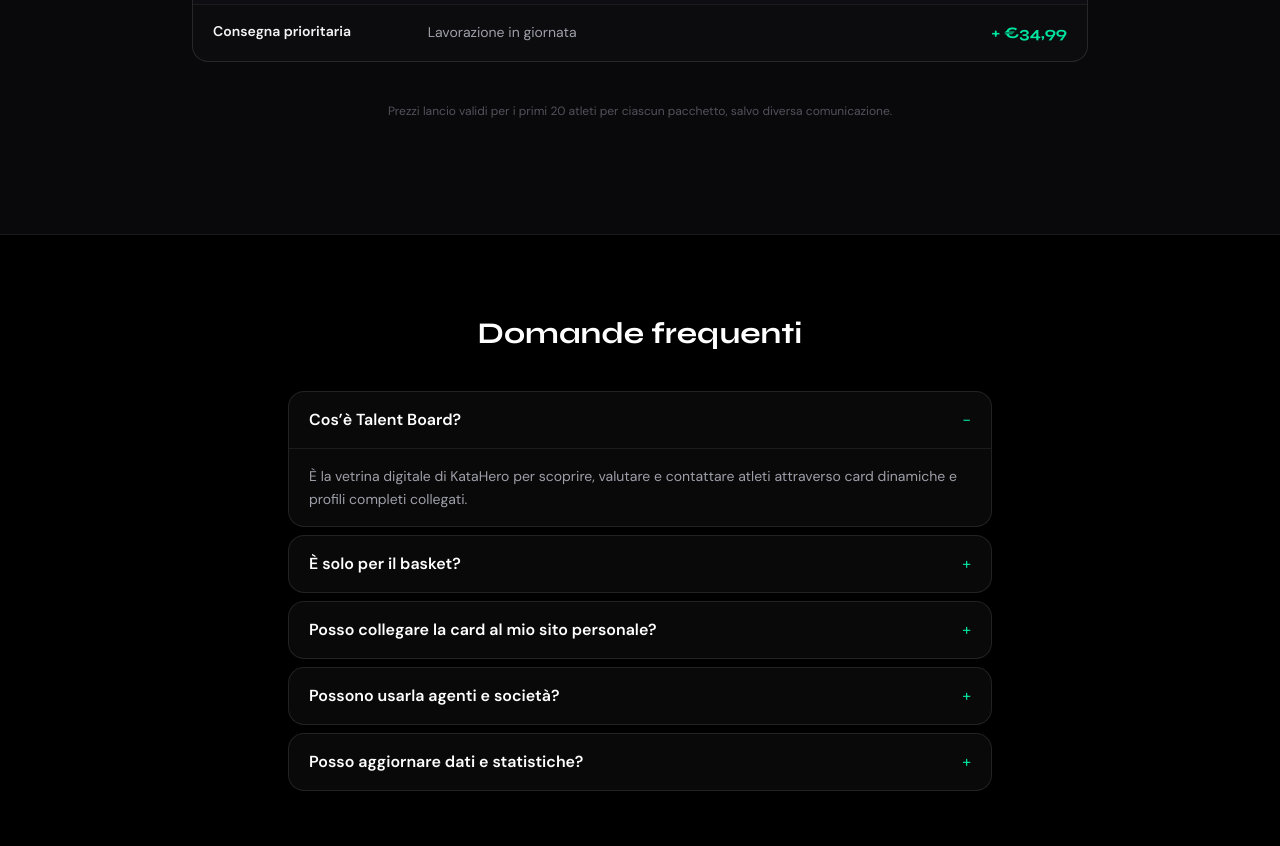
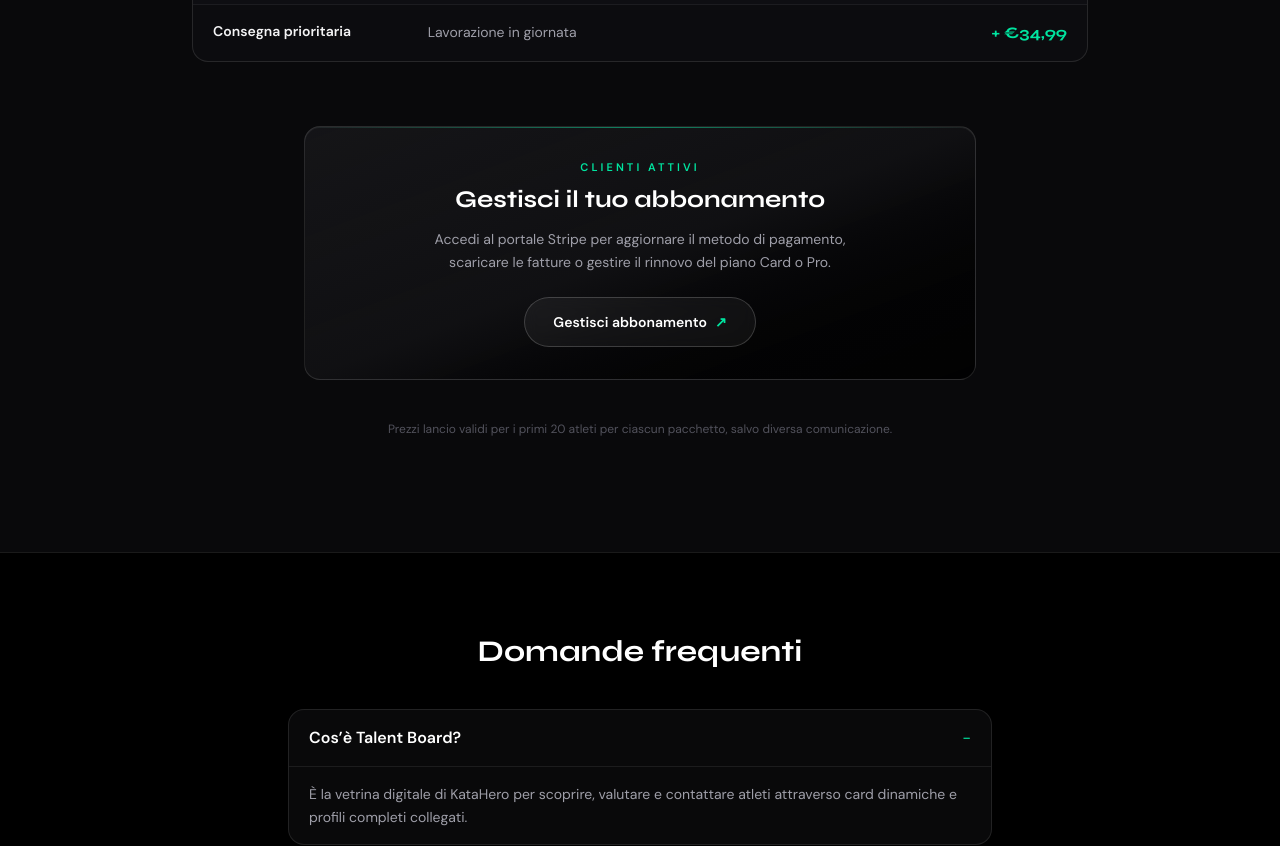
Before and after one commit to Salvo934/katahero, a Next.js app: page / in a window 1280 px wide. Shown: the part 6560-7406 px from the top of the page. Built offline with nearby package versions, Linux system fonts and the light colour scheme; no server answers.

Commit message:
aggiornamento

```diff
--- a/src/components/site/Footer.tsx
+++ b/src/components/site/Footer.tsx
@@ -3,7 +3,7 @@
 import Link from "next/link";
 import { usePathname } from "next/navigation";
 import { resolveSiteNavHref } from "@/lib/site-nav";
-import { SITE } from "@/lib/site";
+import { getStripeCustomerPortalUrl, SITE } from "@/lib/site";
 
 const footerNav = [
   { href: "#servizi", label: "Vetrina digitale" },
@@ -13,10 +13,11 @@ const footerNav = [
   { href: "#contatti", label: "Contatti" },
 ];
 
-const footerLegal = [
+const footerLegal: { href: string; label: string; external?: boolean }[] = [
   { href: "/termini-e-condizioni", label: "Termini e condizioni" },
   { href: "/privacy", label: "Privacy policy" },
   { href: "/minori", label: "Atleti minorenni" },
+  { href: getStripeCustomerPortalUrl(), label: "Gestisci abbonamento", external: true },
 ];
 
 function IconMail({ className }: { className?: string }) {
@@ -199,7 +200,18 @@ export function Footer() {
             </h3>
             <ul className="mt-6 flex w-full max-w-md flex-col items-center gap-3.5 lg:max-w-none lg:items-start">
               {footerLegal.map((item) => (
-                <li key={item.href}>
+                <li key={item.label}>
+                  {item.external ? (
+                    <a
+                      href={item.href}
+                      target="_blank"
+                      rel="noopener noreferrer"
+                      className="group inline-flex items-center justify-center gap-2 text-center text-sm text-zinc-400 transition hover:text-white lg:justify-start lg:text-left"
+                    >
+                      <span className="hidden h-px w-4 shrink-0 bg-zinc-600 transition group-hover:w-6 group-hover:bg-accent sm:block" />
+                      {item.label}
+                    </a>
+                  ) : (
                     <Link
                       href={item.href}
                       className="group inline-flex items-center justify-center gap-2 text-center text-sm text-zinc-400 transition hover:text-white lg:justify-start lg:text-left"
@@ -207,6 +219,7 @@ export function Footer() {
                       <span className="hidden h-px w-4 shrink-0 bg-zinc-600 transition group-hover:w-6 group-hover:bg-accent sm:block" />
                       {item.label}
                     </Link>
+                  )}
                 </li>
               ))}
             </ul>
@@ -276,6 +289,14 @@ export function Footer() {
               <Link href="/minori" className="text-zinc-500 transition hover:text-accent">
                 Minorenni
               </Link>
+              <a
+                href={getStripeCustomerPortalUrl()}
+                target="_blank"
+                rel="noopener noreferrer"
+                className="text-zinc-500 transition hover:text-accent"
+              >
+                Gestisci abbonamento
+              </a>
             </nav>
           </div>
           <div className="flex max-w-sm flex-col items-center gap-2 text-center text-xs text-zinc-600 sm:max-w-none sm:flex-row sm:text-left">
--- a/src/components/site/Packages.tsx
+++ b/src/components/site/Packages.tsx
@@ -1,4 +1,4 @@
-import { whatsappPrefilledUrl } from "@/lib/site";
+import { getStripeCustomerPortalUrl, whatsappPrefilledUrl } from "@/lib/site";
 
 /** Da stringa tipo «€99,99» → equivalente mensile (12 mesi). */
 function monthlyEquivalentFromLaunch(launch: string): string | null {
@@ -313,6 +313,41 @@ function PackageExtrasTable() {
   );
 }
 
+function SubscriptionManagement() {
+  const portalUrl = getStripeCustomerPortalUrl();
+
+  return (
+    <div
+      id="gestisci-abbonamento"
+      className="mx-auto mt-14 max-w-2xl scroll-mt-24 sm:mt-16"
+    >
+      <div className="relative overflow-hidden rounded-2xl border border-white/12 bg-linear-to-br from-zinc-900/80 via-zinc-900/50 to-black/80 p-6 text-center shadow-[inset_0_1px_0_0_rgba(255,255,255,0.06)] sm:p-8">
+        <div
+          className="pointer-events-none absolute inset-x-0 top-0 h-px bg-linear-to-r from-transparent via-accent/50 to-transparent"
+          aria-hidden
+        />
+        <p className="text-[11px] font-semibold uppercase tracking-[0.28em] text-accent">Clienti attivi</p>
+        <h3 className="font-display mt-2 text-xl font-bold text-white sm:text-2xl">Gestisci il tuo abbonamento</h3>
+        <p className="mx-auto mt-3 max-w-md text-sm leading-relaxed text-zinc-400">
+          Accedi al portale Stripe per aggiornare il metodo di pagamento, scaricare le fatture o gestire il rinnovo del
+          piano Card o Pro.
+        </p>
+        <a
+          href={portalUrl}
+          target="_blank"
+          rel="noopener noreferrer"
+          className="mt-6 inline-flex min-h-12 items-center justify-center rounded-full border border-white/18 bg-white/5 px-7 py-3.5 text-sm font-semibold text-white backdrop-blur-sm transition hover:border-accent/40 hover:bg-white/10"
+        >
+          Gestisci abbonamento
+          <span className="ml-2 text-accent" aria-hidden>
+            ↗
+          </span>
+        </a>
+      </div>
+    </div>
+  );
+}
+
 export function Packages() {
   return (
     <section
@@ -356,6 +391,8 @@ export function Packages() {
           <PackageExtrasTable />
         </div>
 
+        <SubscriptionManagement />
+
         <p className="mx-auto mt-10 max-w-2xl text-center text-xs leading-relaxed text-zinc-600">
           Prezzi lancio validi per i primi 20 atleti per ciascun pacchetto, salvo diversa comunicazione.
         </p>
```
Lines whose indentation alone changed are shown as unchanged.
